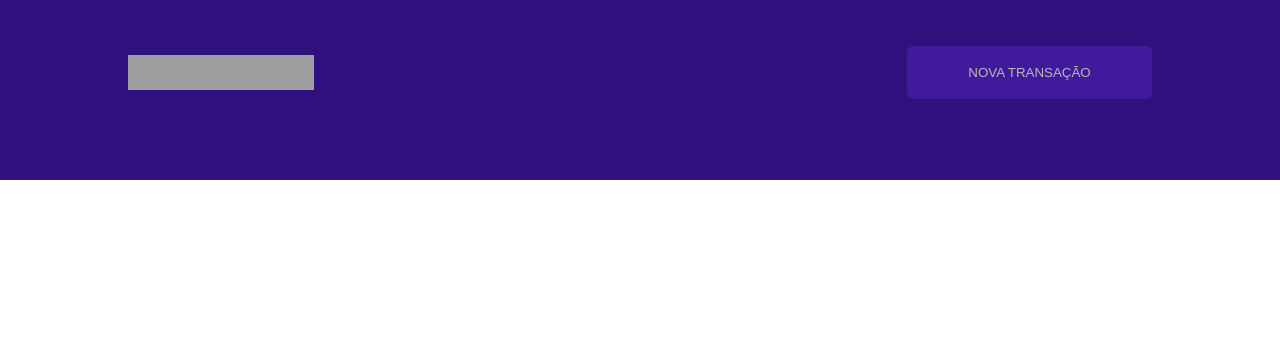
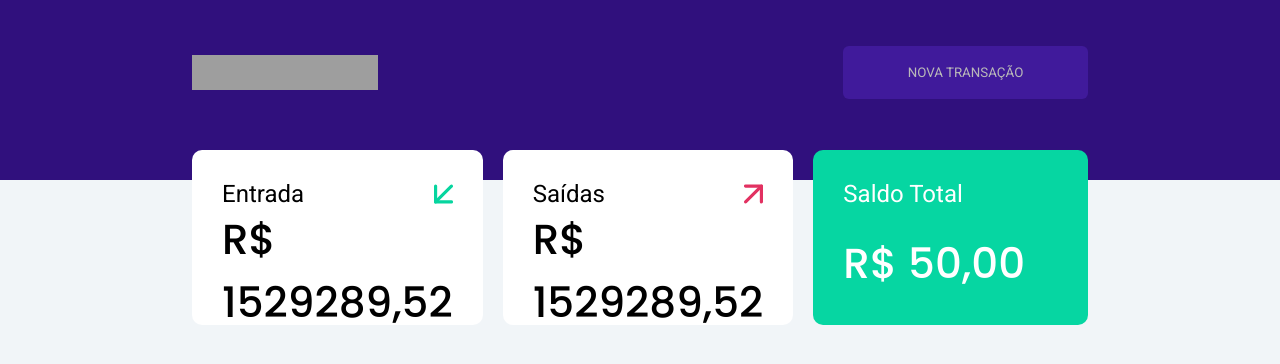
Before and after one commit to jhonnytrinca/finance-book-app, a Next.js app: page / in a window 1280 px wide. Shown: the top 364 px of the page. Built offline with nearby package versions, Linux system fonts and the light colour scheme; grey boxes are pictures that could not be loaded.

Commit message:
feat: card component

```diff
--- /dev/null
+++ b/src/components/Card/index.tsx
@@ -0,0 +1,23 @@
+import * as S from './styles';
+import Image from 'next/image';
+
+type CardProps = {
+  title: string;
+  icon?: string;
+  value: string;
+  variant?: boolean;
+};
+
+export const Card = ({ title, icon, value, variant }: CardProps) => {
+  return (
+    <S.Card variant={variant}>
+      <S.Title>
+        <span>{title}</span>
+        {icon && (
+          <Image src={icon} alt='Icone indicador' width='19' height='19' />
+        )}
+      </S.Title>
+      <S.Value>R$ {value}</S.Value>
+    </S.Card>
+  );
+};
--- /dev/null
+++ b/src/components/Card/styles.ts
@@ -0,0 +1,39 @@
+import styled, {css} from 'styled-components'
+
+export const Card = styled.div<{variant: boolean | undefined}>`
+  width: 33%;
+  height: 175px;
+  border-radius: 10px;
+  padding: 30px;
+  display: flex;
+  flex-direction: column;
+  justify-content: space-between;
+  background-color: #fff;
+
+  &:hover {
+    box-shadow: 0 10px 15px -3px rgb(0 0 0 / 0.1), 0 4px 6px -4px rgb(0 0 0 / 0.1);
+  }
+
+  ${({variant}) =>
+    variant &&
+    css`
+      background-color: #06D6A2;
+      color: #FFF
+    `
+  }
+`
+export const Title = styled.div`
+  display: flex;
+  width: 100%;
+  justify-content: space-between;
+
+  span {
+    font-size: 24px;
+  }
+`
+
+export const Value = styled.p`
+  font-size: 42px;
+  font-family: 'Poppins', sans-serif;
+  font-weight: 500;
+`
--- a/src/components/Header/styles.ts
+++ b/src/components/Header/styles.ts
@@ -7,7 +7,7 @@ export const Container = styled.div`
   background-color: #30107D;
 
   .wrapper {
-    width: 80%;
+    width: 70%;
     height: 80%;
     display: flex;
     justify-content: space-between;
--- a/src/components/index.tsx
+++ b/src/components/index.tsx
@@ -1 +1,2 @@
 export { Header } from './Header';
+export { Card } from './Card';
--- a/src/pages/_app.tsx
+++ b/src/pages/_app.tsx
@@ -2,10 +2,13 @@ import type { AppProps } from 'next/app';
 import { createGlobalStyle } from 'styled-components';
 
 const GlobalStyle = createGlobalStyle`
+  @import url('https://fonts.googleapis.com/css2?family=Poppins:wght@500&family=Roboto:wght@400;700&display=swap');
+
   * {
     box-sizing: border-box;
     margin: 0;
     padding: 0;
+    font-family: 'Roboto', sans-serif;
   }
 `;
 
--- a/src/pages/index.tsx
+++ b/src/pages/index.tsx
@@ -1,13 +1,47 @@
 import type { NextPage } from 'next';
 import { useState } from 'react';
-import { Header } from '../components';
+import { Header, Card } from '../components';
+import * as S from '../styles/home';
+
+const ResumeItems = [
+  {
+    title: 'Entrada',
+    icon: '/feather-arrow-down.svg',
+    variant: false,
+    value: '1529289,52'
+  },
+  {
+    title: 'Saídas',
+    icon: '/feather-arrow-up.svg',
+    variant: false,
+    value: '1529289,52'
+  },
+  {
+    title: 'Saldo Total',
+    variant: true,
+    value: '50,00'
+  }
+];
 
 const Home: NextPage = () => {
-  const [modalOpen, setModalOpen] = useState(false);
+  const [modalOpen, setModalOpen] = useState<boolean>(false);
 
   return (
     <>
       <Header setModalOpen={setModalOpen} />
+      <S.Container>
+        <S.ResumeWrapper>
+          {ResumeItems.map((item, index) => (
+            <Card
+              title={item.title}
+              icon={item.icon}
+              value={item.value}
+              variant={item.variant}
+              key={index}
+            />
+          ))}
+        </S.ResumeWrapper>
+      </S.Container>
     </>
   );
 };
--- /dev/null
+++ b/src/styles/home.ts
@@ -0,0 +1,15 @@
+import styled from 'styled-components'
+
+export const Container = styled.div`
+  height: calc(100vh - 180px);
+  background-color: #F1F5F8;
+`
+
+export const ResumeWrapper = styled.div`
+  width: 70%;
+  margin: 0 auto;
+  display: flex;
+  gap: 20px;
+  position: relative;
+  top: -30px;
+`
```
Also changed, not shown: public/feather-arrow-down.svg (added), public/feather-arrow-up.svg (added).
